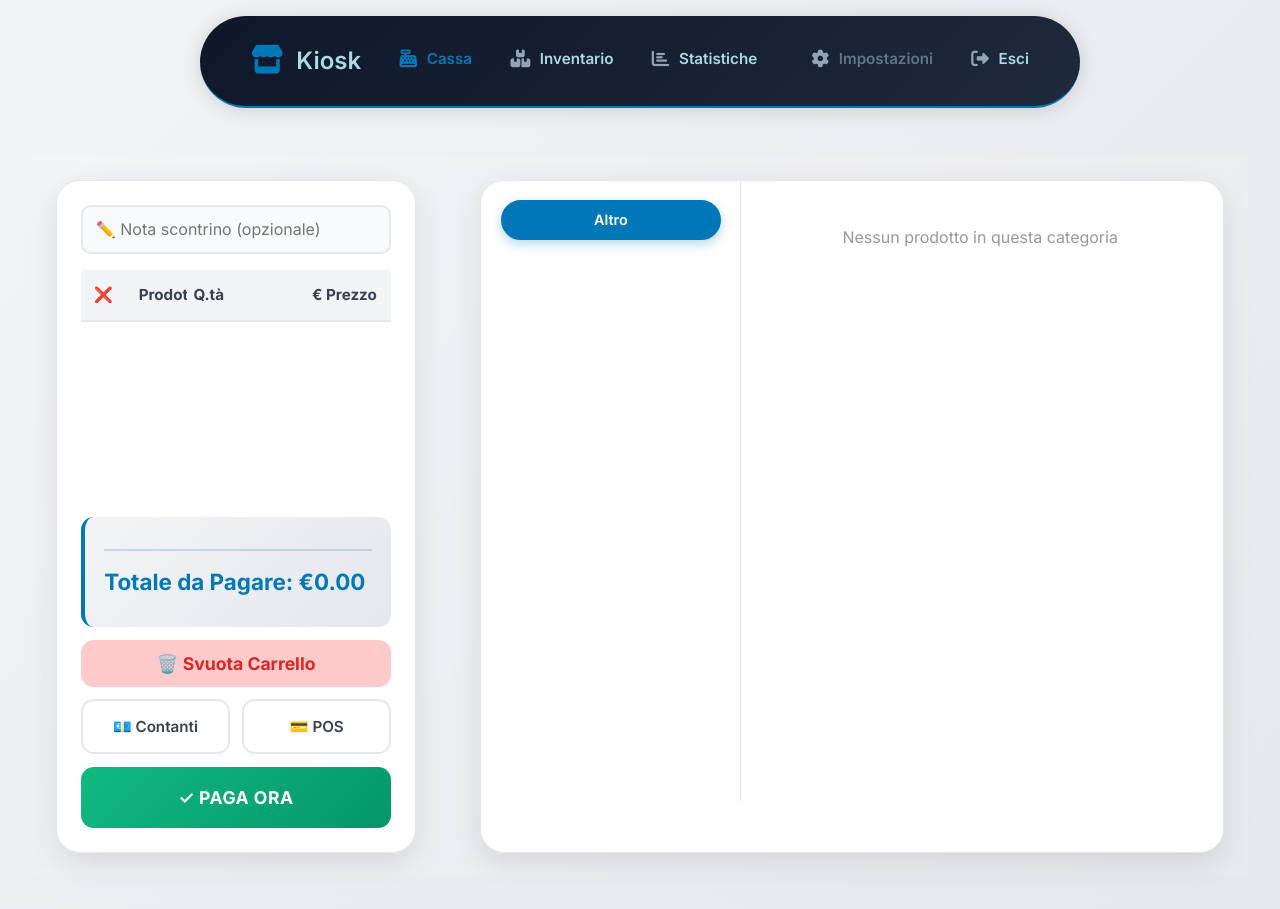
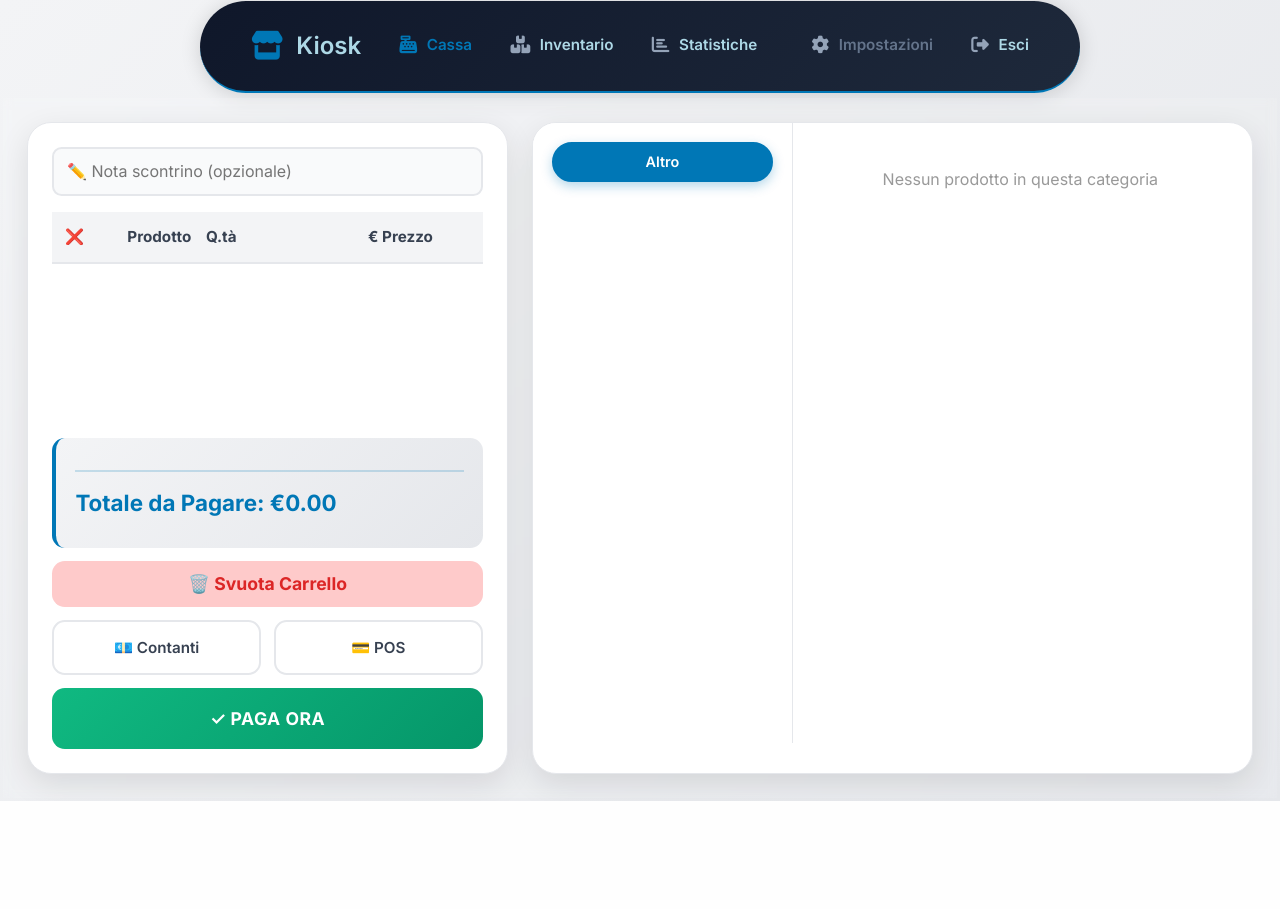
Before and after one commit to gianlucadubaldo-lab/progetto, a Flask app: page /cassa in a window 1280 px wide. After the commit the page ends 801 px from the top, so only its background shows below. Run offline with Flask 3, Linux system fonts and the light colour scheme; the visitor is signed in with stand-in values (Sample User, id 1); data that the repository does not hold is empty.

```diff
--- a/static/cassa.css
+++ b/static/cassa.css
@@ -5,7 +5,7 @@
 /* POS CONTAINER - Layout principale */
 .pos-container {
     display: grid;
-    grid-template-columns: 1.4fr 2.6fr;
+    grid-template-columns: 1.6fr 2.4fr;
     gap: 1.5rem;
     padding: 1.5rem;
     min-height: calc(100vh - 100px);
@@ -19,8 +19,12 @@
     display: flex;
     flex-direction: column;
     gap: 0.8rem;
-    min-width: 320px;
-    max-width: 360px;
+    min-width: 380px;
+    max-width: 720px;
+    /* Prevent the left column from growing past viewport height */
+    max-height: calc(100vh - 100px);
+    height: auto;
+    min-height: 0;
     background: white;
     border-radius: 1.5rem;
     padding: 1.5rem;
@@ -52,16 +56,18 @@
     flex: 1;
     display: flex;
     flex-direction: column;
+    /* keep internal scrolling inside the cart area */
     overflow: hidden;
-    min-height: 300px;
+    min-height: 0;
+    flex: 1 1 auto;
 }
 .pos-cart table {
     width: 100%;
     border-collapse: collapse;
     font-size: 0.95rem;
+    display: table;
+    table-layout: fixed;
     height: 100%;
-    display: flex;
-    flex-direction: column;
 }
 .pos-cart thead {
     background: #f3f4f6;
@@ -69,7 +75,6 @@
     display: table;
     width: 100%;
     table-layout: fixed;
-    flex-shrink: 0;
 }
 .pos-cart th {
     padding: 0.8rem;
@@ -79,12 +84,52 @@
 }
 .pos-cart tbody {
     display: block;
-    overflow-y: scroll;
-    flex: 1;
-    height: 10px; /* Consente al flex: 1 di determinare l'altezza reale */
+    overflow-y: auto;
+    flex: 1 1 auto;
+    max-height: 100%;
+    min-height: 0;
     scrollbar-width: thin;
     scrollbar-color: #cbd5e1 #f1f5f9;
 }
+
+/* Fallback: garantisce che il corpo della tabella non superi la viewport
+   meno lo spazio stimato per header/summary/actions, mantenendo lo scroll */
+.pos-cart tbody {
+    max-height: calc(100vh - 260px);
+    -webkit-overflow-scrolling: touch;
+}
+
+/* Variant: keep scrollbar gutter stable and style scrollbar for visibility */
+.pos-cart tbody {
+    scrollbar-gutter: stable;
+}
+
+.pos-cart tbody::-webkit-scrollbar {
+    width: 10px;
+}
+.pos-cart tbody::-webkit-scrollbar-track {
+    background: #f1f5f9;
+}
+.pos-cart tbody::-webkit-scrollbar-thumb {
+    background: rgba(100,116,139,0.6);
+    border-radius: 8px;
+}
+
+/* Responsive fallbacks for different viewport heights */
+@media (max-height: 700px) {
+    .pos-cart tbody { max-height: calc(100vh - 220px); }
+}
+@media (min-height: 900px) {
+    .pos-cart tbody { max-height: calc(100vh - 300px); }
+}
+
+/* Force .pos-cart to have a calculable height so tbody can inherit percentages */
+.pos-cart.force-height {
+    height: calc(100vh - 140px);
+    min-height: 120px;
+}
+.pos-cart.force-height table { height: 100%; }
+.pos-cart.force-height tbody { max-height: calc(100% - 0); }
 
 .pos-cart tbody::-webkit-scrollbar {
     width: 8px;
@@ -244,6 +289,11 @@
     border-radius: 0.8rem;
     padding: 1.2rem;
     border-left: 4px solid #0077B6;
+}
+.pos-summary,
+.pos-actions {
+    /* prevent these blocks from stretching the left column; reserve space outside the scrollable cart */
+    flex: 0 0 auto;
 }
 .pos-summary div {
     display: flex;
@@ -593,6 +643,7 @@
         order: 2;
         padding: 1rem;
         margin-top: 1rem;
+        min-width: 360px;
     }
 
     .pos-cart { min-height: 250px; }
--- a/static/style.css
+++ b/static/style.css
@@ -26,11 +26,11 @@
 .navbar {
     background: linear-gradient(135deg, #0f172a 0%, #1e293b 100%);
     box-shadow: 0 2px 20px rgba(0, 0, 0, 0.15);
-    position: sticky;
+    position: static;
     top: 0;
     z-index: 1000;
     padding: 1rem 2rem;
-    margin: 1rem auto;
+    margin: 0.09rem auto;
     width: fit-content;
     max-width: 95%;
     border-radius: 75rem;
@@ -278,7 +278,7 @@ body {
 .content {
     max-width: 1400px;
     margin: 0 auto;
-    padding: 2rem;
+    padding: 0.2rem;
     min-height: calc(100vh - 100px);
 }
 
--- a/templates/cassa.html
+++ b/templates/cassa.html
@@ -107,6 +107,7 @@ function aggiungiACarrello(prodotto, quantita = 1) {
         const btnPlus = rigaEsistente.querySelector('.btn-qty-plus');
         btnPlus.click(); // Aumenta di 1
         aggiornaTotali();
+        tbody.scrollTop = tbody.scrollHeight;
     } else {
         const tr = document.createElement('tr');
         tr.dataset.id = prodotto._id;
@@ -128,6 +129,7 @@ function aggiungiACarrello(prodotto, quantita = 1) {
         `;
         tbody.appendChild(tr);
         aggiornaTotali();
+        tbody.scrollTop = tbody.scrollHeight;
     }
 }
 
```
